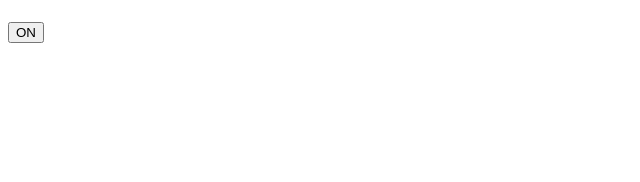
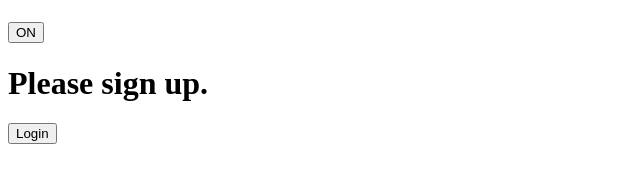
Before and after one commit to SungHyun627/React_Study, a React (Create React App) app in the folder react-main-concepts/: page / in a window 1280 px wide. Shown: the part 340-522 px from the top of the page, without its empty margins (0-640 px from the left). Built offline with nearby package versions, Linux system fonts and the light colour scheme.

Commit message:
7. Conditional rendering

```diff
--- a/react-main-concepts/src/App.js
+++ b/react-main-concepts/src/App.js
@@ -3,6 +3,7 @@ import Element from './components/element';
 import Clock from './components/clock';
 import Welcome from './components/welcome';
 import Toggle from './components/toggle';
+import LoginControl from './components/logincontrol';
 
 function App() {
   return (
@@ -12,6 +13,7 @@ function App() {
       <Clock />
       <Welcome name="Sara"></Welcome>
       <Toggle />
+      <LoginControl />
     </div>
   );
 }
--- /dev/null
+++ b/react-main-concepts/src/components/greeting.js
@@ -0,0 +1,12 @@
+function UserGreeting(props) {
+  return <h1>Welcome back!</h1>;
+}
+
+function GuestGreeting(props) {
+  return <h1>Please sign up.</h1>;
+}
+
+export default function Greeting(props) {
+  const isLoggedIn = props.isLoggedIn;
+  return isLoggedIn ? <UserGreeting /> : <GuestGreeting />;
+}
--- /dev/null
+++ b/react-main-concepts/src/components/logincontrol.js
@@ -0,0 +1,42 @@
+import React from 'react';
+import Greeting from './greeting';
+
+function LoginButton(props) {
+  return <button onClick={props.onClick}>Login</button>;
+}
+
+function LogoutButton(props) {
+  return <button onClick={props.onClick}>Logout</button>;
+}
+
+export default class LoginControl extends React.Component {
+  constructor(props) {
+    super(props);
+    this.handleLoginClock = this.handleLoginClock.bind(this);
+    this.handleLogoutClock = this.handleLogoutClock.bind(this);
+    this.state = { isLoggedIn: false };
+  }
+
+  handleLoginClock() {
+    this.setState({ isLoggedIn: true });
+  }
+
+  handleLogoutClock() {
+    this.setState({ isLoggedIn: false });
+  }
+
+  render() {
+    const isLoggedIn = this.state.isLoggedIn;
+    let button = isLoggedIn ? (
+      <LogoutButton onClick={this.handleLogoutClock} />
+    ) : (
+      <LoginButton onClick={this.handleLoginClock} />
+    );
+    return (
+      <div>
+        <Greeting isLoggedIn={isLoggedIn} />
+        {button}
+      </div>
+    );
+  }
+}
```
